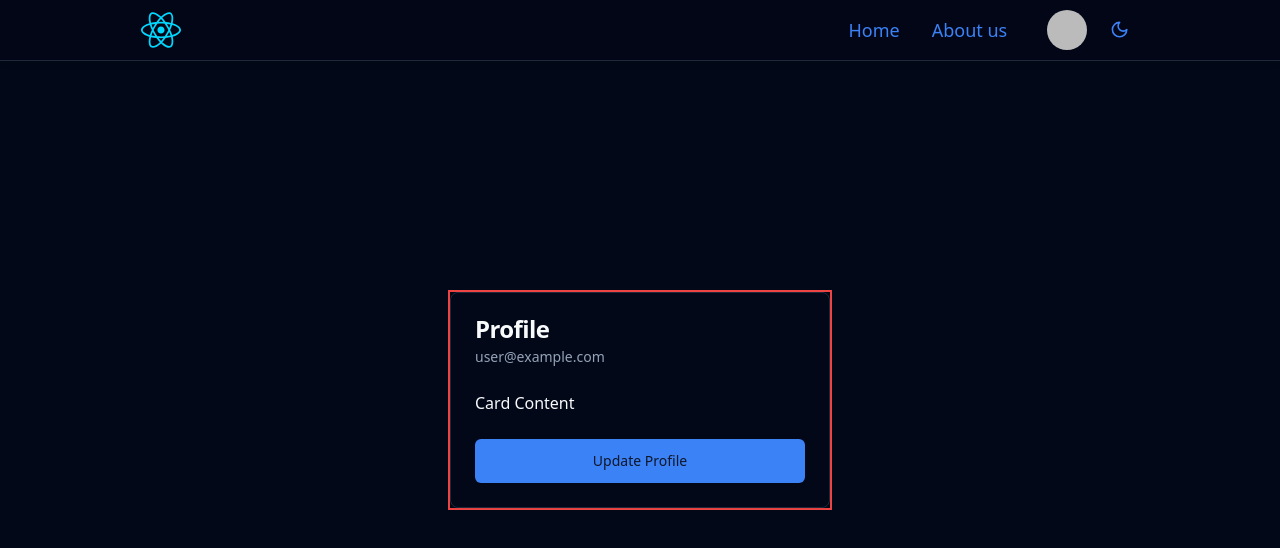
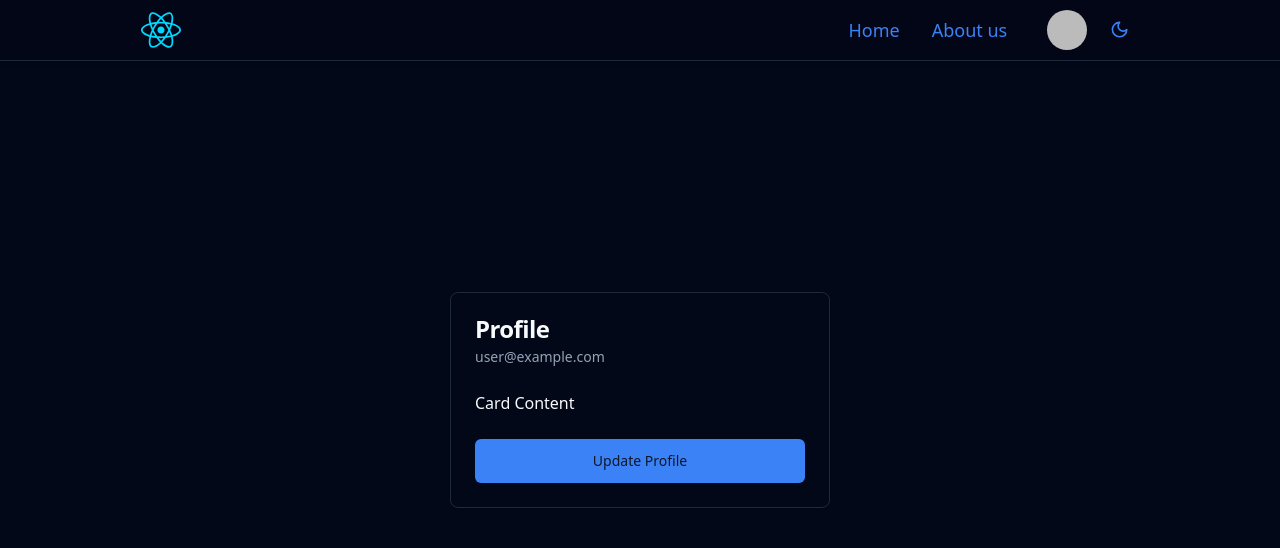
Before and after one commit to amjido-01/firebase_auth, a React (Vite) app: page /dashboard in a window 1280 px wide. Shown: the top 548 px of the page. Built offline with nearby package versions, Linux system fonts and the light colour scheme; no server answers; sample sign-in values are in the browser's storage.

Commit message:
first commit

```diff
--- a/src/components/ui/dialog.jsx
+++ b/src/components/ui/dialog.jsx
@@ -30,7 +30,7 @@ const DialogContent = React.forwardRef(
       <DialogPrimitive.Content
         ref={ref}
         className={cn(
-          "fixed left-[50%] top-[60%] md:top-[50%] z-50 grid w-full max-w-lg translate-x-[-50%] translate-y-[-50%] gap-4 border-2 border-red-500 bg-background p-6 shadow-lg duration-200 data-[state=open]:animate-in data-[state=closed]:animate-out data-[state=closed]:fade-out-0 data-[state=open]:fade-in-0 data-[state=closed]:zoom-out-95 data-[state=open]:zoom-in-95 data-[state=closed]:slide-out-to-left-1/2 data-[state=closed]:slide-out-to-top-[48%] data-[state=open]:slide-in-from-left-1/2 data-[state=open]:slide-in-from-top-[48%] sm:rounded-lg md:w-full",
+          "fixed left-[50%] top-[60%] md:top-[50%] z-50 grid w-full max-w-lg translate-x-[-50%] translate-y-[-50%] gap-4 border bg-background p-6 shadow-lg duration-200 data-[state=open]:animate-in data-[state=closed]:animate-out data-[state=closed]:fade-out-0 data-[state=open]:fade-in-0 data-[state=closed]:zoom-out-95 data-[state=open]:zoom-in-95 data-[state=closed]:slide-out-to-left-1/2 data-[state=closed]:slide-out-to-top-[48%] data-[state=open]:slide-in-from-left-1/2 data-[state=open]:slide-in-from-top-[48%] sm:rounded-lg md:w-full",
           className
         )}
         {...props}
--- a/src/pages/Dashboard.jsx
+++ b/src/pages/Dashboard.jsx
@@ -16,7 +16,7 @@ const Dashboard = () => {
 
   return (
     <div className="min-h-screen mx-auto px-8 flex items-center justify-center">
-        <div className="px- border-2 border-red-500">
+        <div className="px-">
           <Card className="w-[330px] md:w-[380px]">
             <CardHeader>
               <CardTitle>Profile</CardTitle>
```
